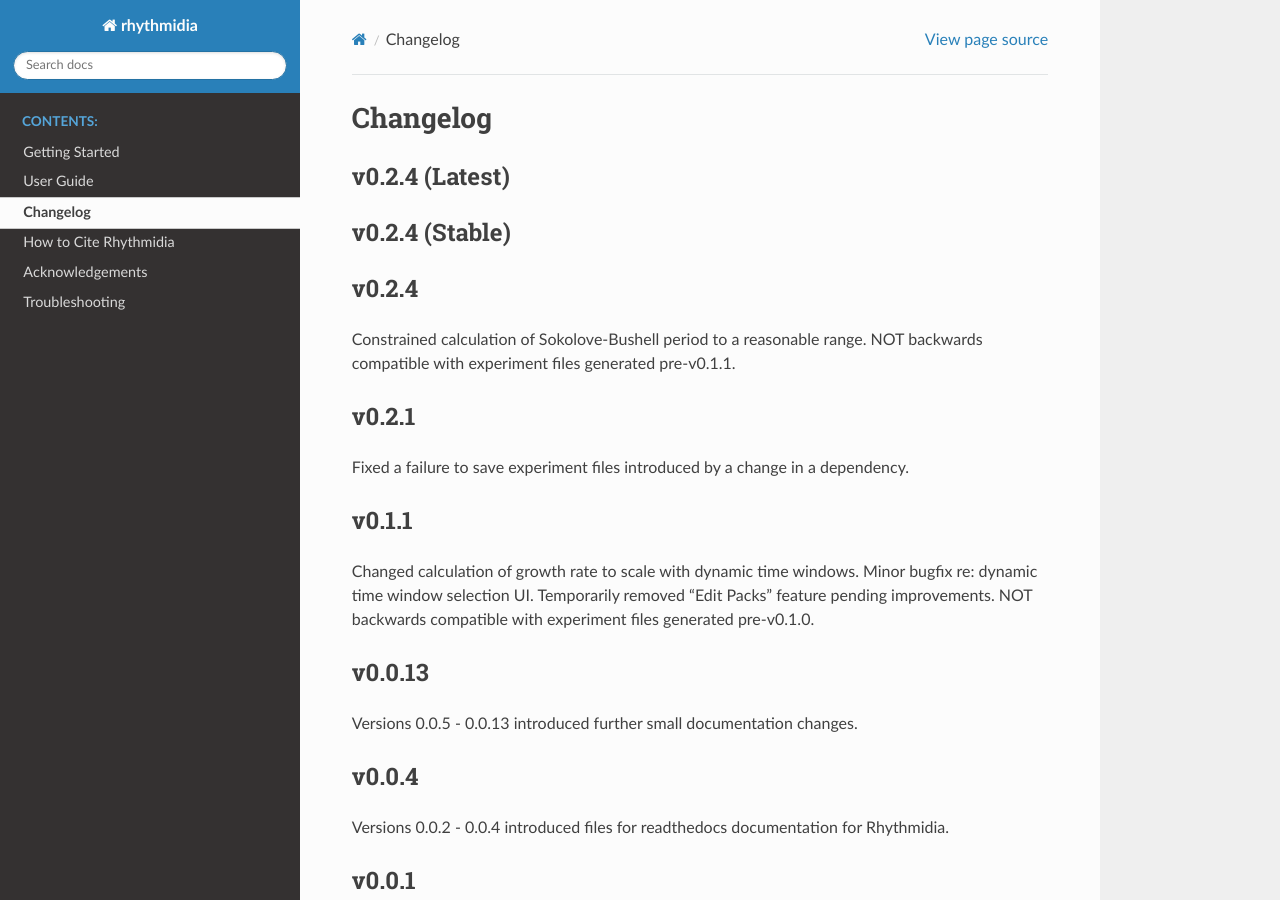
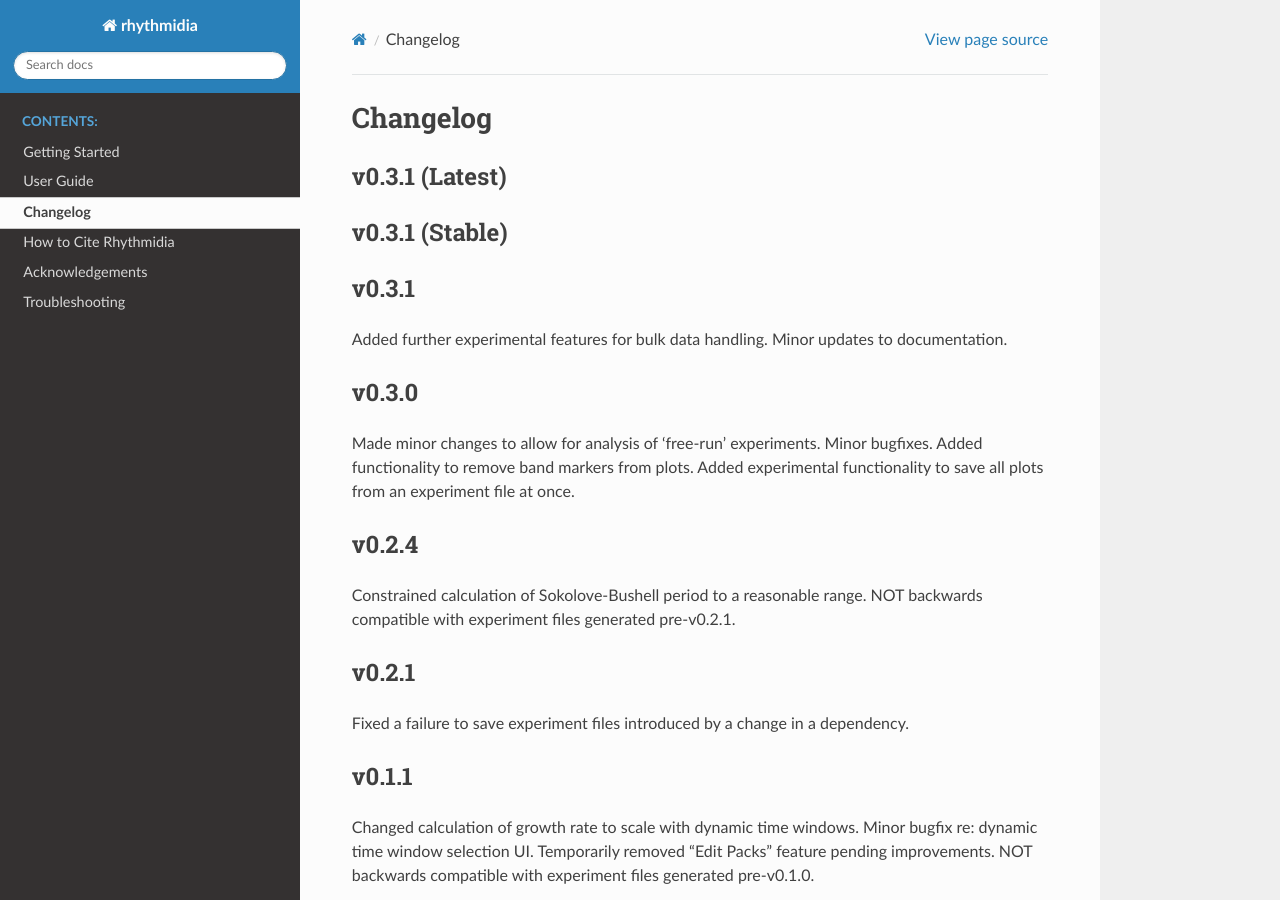
Before and after one commit to Pelham-Lab/rhythmidia, a Sphinx documentation site: the page built from docs/changelog.rst, in a window 1280 px wide and 900 px high. Built offline with Sphinx 7.4.7 and the Read the Docs theme 3.1.0, drawn with Linux system fonts in a browser that asks for light colours; the version number could not be read and is left out.

Commit message:
Added further experimental features for bulk data handling. Minor updates to documentation.

```diff
--- a/docs/changelog.rst
+++ b/docs/changelog.rst
@@ -1,15 +1,23 @@
 Changelog
 ===============
 
-v0.2.4 (Latest)
+v0.3.1 (Latest)
 ---------------
 
-v0.2.4 (Stable)
+v0.3.1 (Stable)
 ---------------
+
+v0.3.1
+---------------
+Added further experimental features for bulk data handling. Minor updates to documentation.
+
+v0.3.0
+---------------
+Made minor changes to allow for analysis of 'free-run' experiments. Minor bugfixes. Added functionality to remove band markers from plots. Added experimental functionality to save all plots from an experiment file at once.
 
 v0.2.4
 ---------------
-Constrained calculation of Sokolove-Bushell period to a reasonable range. NOT backwards compatible with experiment files generated pre-v0.1.1.
+Constrained calculation of Sokolove-Bushell period to a reasonable range. NOT backwards compatible with experiment files generated pre-v0.2.1.
 
 v0.2.1
 ---------------
```
Also changed, not shown: README.md (+7 -0 lines), docs/user_guide.rst (+10 -7 lines), docs/images/screenshots/TimeSheet14hrs.png (added), 1 other file.
